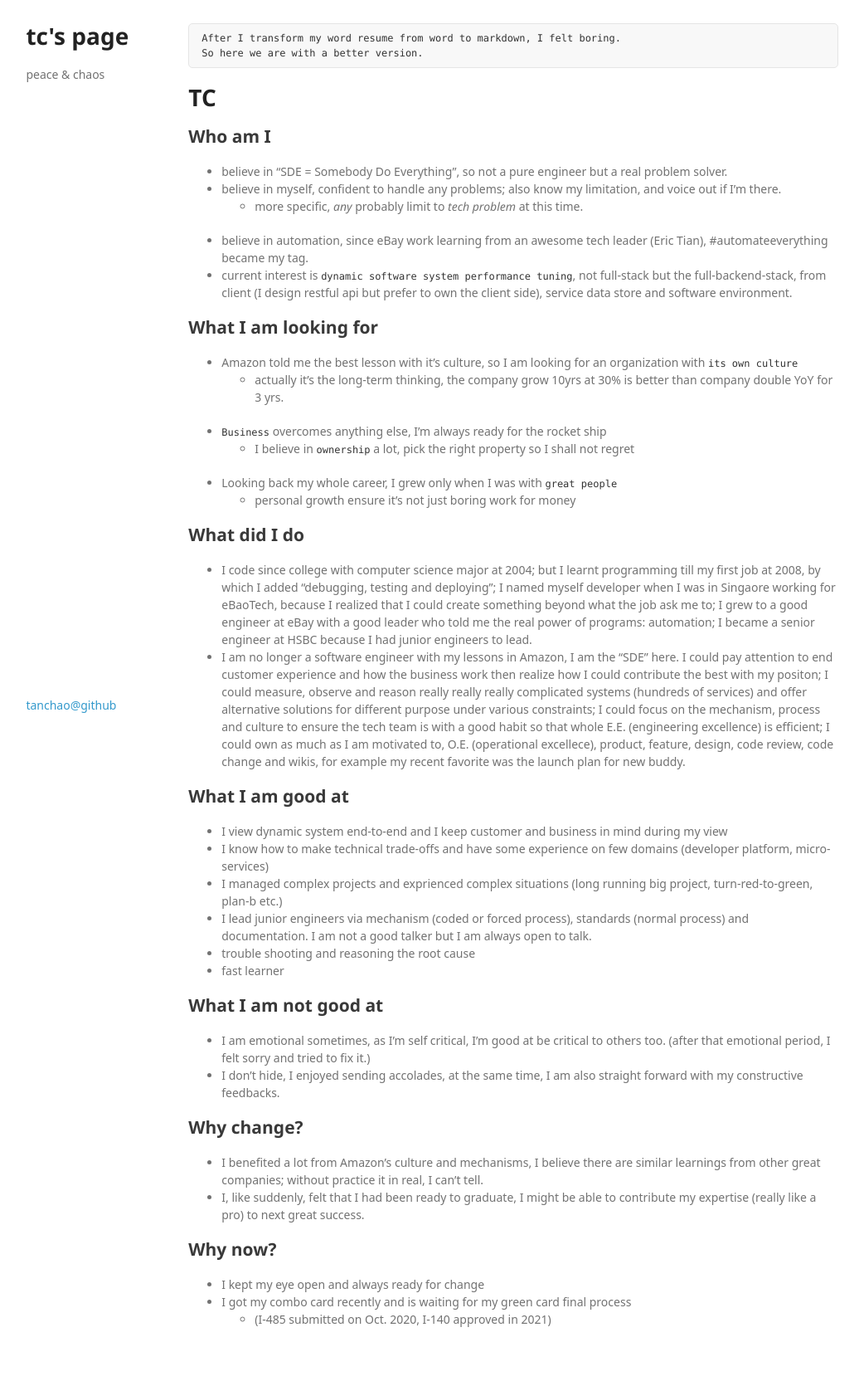
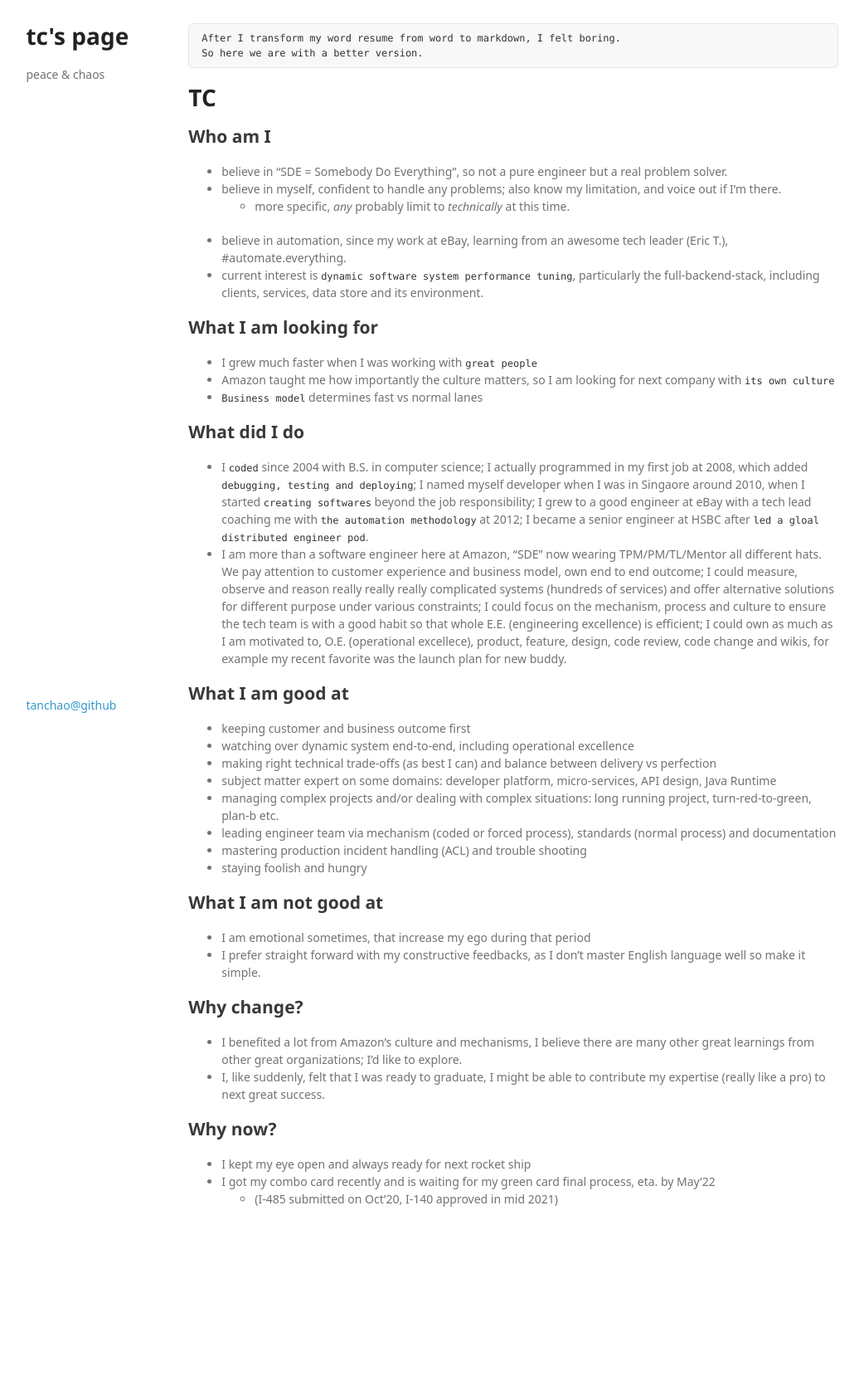
Before and after one commit to tanchao/tanchao.github.io, a Jekyll site: the page built from _posts/2021-12-26-bio.md, in a window 1280 px wide. Shown: the whole page at 83% size, without its empty margins (119-1161 px from the left). Built offline with Jekyll 4.4.1, drawn with Linux system fonts in a browser that asks for light colours; some web fonts are replaced; after the commit the page ends 1525 px from its top, so only the background shows below that.

Commit message:
update 02/22 on wording and add something for TR & EE

```diff
--- a/_posts/2021-12-26-bio.md
+++ b/_posts/2021-12-26-bio.md
@@ -19,45 +19,44 @@ So here we are with a better version.
 
 * believe in "SDE = Somebody Do Everything", so not a pure engineer but a real problem solver.
 * believe in myself, confident to handle any problems; also know my limitation, and voice out if I'm there.
-  * more specific, *any* probably limit to *tech problem* at this time.
-* believe in automation, since eBay work learning from an awesome tech leader (Eric Tian), #automateeverything became my tag.
-* current interest is `dynamic software system performance tuning`, not full-stack but the full-backend-stack, from client (I design restful api but prefer to own the client side), service data store and software environment.
+  * more specific, *any* probably limit to *technically* at this time.
+* believe in automation, since my work at eBay, learning from an awesome tech leader (Eric T.), #automate.everything.
+* current interest is `dynamic software system performance tuning`, particularly the full-backend-stack, including clients, services, data store and its environment.
 
 ## What I am looking for
 
-* Amazon told me the best lesson with it's culture, so I am looking for an organization with `its own culture`
-  * actually it's the long-term thinking, the company grow 10yrs at 30% is better than company double YoY for 3 yrs.
-* `Business` overcomes anything else, I'm always ready for the rocket ship
-  * I believe in `ownership` a lot, pick the right property so I shall not regret
-* Looking back my whole career, I grew only when I was with `great people`
-  * personal growth ensure it's not just boring work for money
+* I grew much faster when I was working with `great people`
+* Amazon taught me how importantly the culture matters, so I am looking for next company with `its own culture`
+* `Business model` determines fast vs normal lanes
 
 ## What did I do
 
-* I code since college with computer science major at 2004; but I learnt programming till my first job at 2008, by which I added "debugging, testing and deploying"; I named myself developer when I was in Singaore working for eBaoTech, because I realized that I could create something beyond what the job ask me to; I grew to a good engineer at eBay with a good leader who told me the real power of programs: automation; I became a senior engineer at HSBC because I had junior engineers to lead.
-* I am no longer a software engineer with my lessons in Amazon, I am the "SDE" here. I could pay attention to end customer experience and how the business work then realize how I could contribute the best with my positon; I could measure, observe and reason really really really complicated systems (hundreds of services) and offer alternative solutions for different purpose under various constraints; I could focus on the mechanism, process and culture to ensure the tech team is with a good habit so that whole E.E. (engineering excellence) is efficient; I could own as much as I am motivated to, O.E. (operational excellece), product, feature, design, code review, code change and wikis, for example my recent favorite was the launch plan for new buddy.
+* I `coded` since 2004 with B.S. in computer science; I actually programmed in my first job at 2008, which added `debugging, testing and deploying`; I named myself developer when I was in Singaore around 2010, when I started `creating softwares` beyond the job responsibility; I grew to a good engineer at eBay with a tech lead coaching me with `the automation methodology` at 2012; I became a senior engineer at HSBC after `led a gloal distributed engineer pod`.
+* I am more than a software engineer here at Amazon, "SDE" now wearing TPM/PM/TL/Mentor all different hats. We pay attention to customer experience and business model, own end to end outcome; I could measure, observe and reason really really really complicated systems (hundreds of services) and offer alternative solutions for different purpose under various constraints; I could focus on the mechanism, process and culture to ensure the tech team is with a good habit so that whole E.E. (engineering excellence) is efficient; I could own as much as I am motivated to, O.E. (operational excellece), product, feature, design, code review, code change and wikis, for example my recent favorite was the launch plan for new buddy.
 
 ## What I am good at
 
-* I view dynamic system end-to-end and I keep customer and business in mind during my view
-* I know how to make technical trade-offs and have some experience on few domains (developer platform, micro-services)
-* I managed complex projects and exprienced complex situations (long running big project, turn-red-to-green, plan-b etc.)
-* I lead junior engineers via mechanism (coded or forced process), standards (normal process) and documentation. I am not a good talker but I am always open to talk.
-* trouble shooting and reasoning the root cause
-* fast learner
+* keeping customer and business outcome first
+* watching over dynamic system end-to-end, including operational excellence
+* making right technical trade-offs (as best I can) and balance between delivery vs perfection
+* subject matter expert on some domains: developer platform, micro-services, API design, Java Runtime
+* managing complex projects and/or dealing with complex situations: long running project, turn-red-to-green, plan-b etc.
+* leading engineer team via mechanism (coded or forced process), standards (normal process) and documentation
+* mastering production incident handling (ACL) and trouble shooting
+* staying foolish and hungry
 
 ## What I am not good at
 
-* I am emotional sometimes, as I'm self critical, I'm good at be critical to others too. (after that emotional period, I felt sorry and tried to fix it.)
-* I don't hide, I enjoyed sending accolades, at the same time, I am also straight forward with my constructive feedbacks.
+* I am emotional sometimes, that increase my ego during that period
+* I prefer straight forward with my constructive feedbacks, as I don't master English language well so make it simple.
 
 ## Why change?
 
-* I benefited a lot from Amazon's culture and mechanisms, I believe there are similar learnings from other great companies; without practice it in real, I can't tell.
-* I, like suddenly, felt that I had been ready to graduate, I might be able to contribute my expertise (really like a pro) to next great success.
+* I benefited a lot from Amazon's culture and mechanisms, I believe there are many other great learnings from other great organizations; I'd like to explore.
+* I, like suddenly, felt that I was ready to graduate, I might be able to contribute my expertise (really like a pro) to next great success.
 
 ## Why now?
 
-* I kept my eye open and always ready for change
-* I got my combo card recently and is waiting for my green card final process
-  * (I-485 submitted on Oct. 2020, I-140 approved in 2021)
+* I kept my eye open and always ready for next rocket ship
+* I got my combo card recently and is waiting for my green card final process, eta. by May'22
+  * (I-485 submitted on Oct'20, I-140 approved in mid 2021)
```
Also changed, not shown: _posts/2021-07-31-tech-records.md (+15 -2 lines), _posts/2021-12-07-principles.md (+1 -0 lines), _posts/2022-01-13-good-reads.md (+6 -0 lines), _posts/2022-02-03-e-e.md (added, +19 -0 lines).
